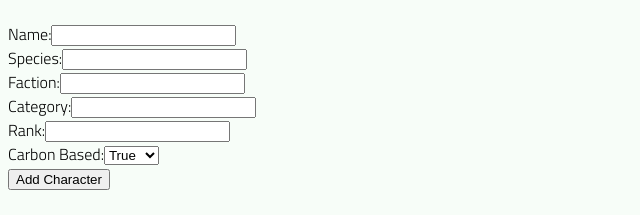
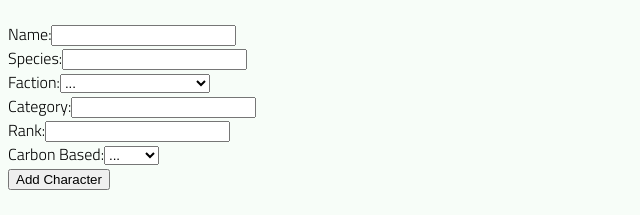
Before and after one commit to simpson-sean/foundations-react-sandbox, a React (Create React App) app: page /create in a window 1280 px wide. Shown: the part 184-399 px from the top of the page, without its empty margins (0-640 px from the left). Built offline with nearby package versions, Linux system fonts and the light colour scheme.

Commit message:
WORKDONE: Working Create page with home page callback

```diff
--- a/src/CreatePage.js
+++ b/src/CreatePage.js
@@ -1,6 +1,17 @@
 import React, { Component } from 'react'
+import { createCharacter } from './fetch-utils';
 
 export default class CreatePage extends Component {
+
+    state = {
+        name: '',
+        species: '',
+        faction_id: '',
+        category: '',
+        rank: '',
+        is_carbon_based: '',
+
+    }
 
     handleName = (e) => {
        this.setState({ name: e.target.value });
@@ -12,7 +23,7 @@ export default class CreatePage extends Component {
     }
 
     handleFaction = (e) => {
-        this.setState({ faction: e.target.value });
+        this.setState({ faction_id: e.target.value });
 
     }
 
@@ -26,7 +37,23 @@ export default class CreatePage extends Component {
     }
 
     handleCarbon = (e) => {
-        this.setState({ carbon_based: e.target.value });
+        this.setState({ is_carbon_based: e.target.value });
+
+    }
+
+    handleSubmit = async (e) => {
+        e.preventDefault();
+
+        await createCharacter({
+            name: this.state.name,
+            species: this.state.species,
+            faction_id: this.state.faction_id,
+            category: this.state.category,
+            rank: this.state.rank,
+            is_carbon_based: this.state.is_carbon_based,
+        });
+
+        this.props.history.push('/');
 
     }
 
@@ -34,14 +61,24 @@ export default class CreatePage extends Component {
         console.log(this.state);
         return (
             <div>
-                <form>
+                <form onSubmit={this.handleSubmit}>
                     <label>Name:<input onChange={this.handleName} /></label>
                     <label>Species:<input onChange={this.handleSpecies}/></label>
-                    <label>Faction:<input onChange={this.handleFaction}/></label>
+                    <label>Faction:
+                        <select onChange={this.handleFaction}>
+                            <option value="default" selected>...</option>
+                            <option value="1">Starfleet</option>
+                            <option value="2">Klingon Empire</option>
+                            <option value="3">The Dominion</option>
+                            <option value="4">Romulan Star Empire</option>
+                            <option value="5">The Borg</option>
+                        </select>
+                    </label>
                     <label>Category:<input onChange={this.handleCategory} /></label>
                     <label>Rank:<input onChange={this.handleRank} /></label>
                     <label>Carbon Based:
                         <select onChange={this.handleCarbon}>
+                            <option value="default" selected>...</option>
                             <option value="true">True</option>
                             <option value="false">False</option>
                         </select>
```
